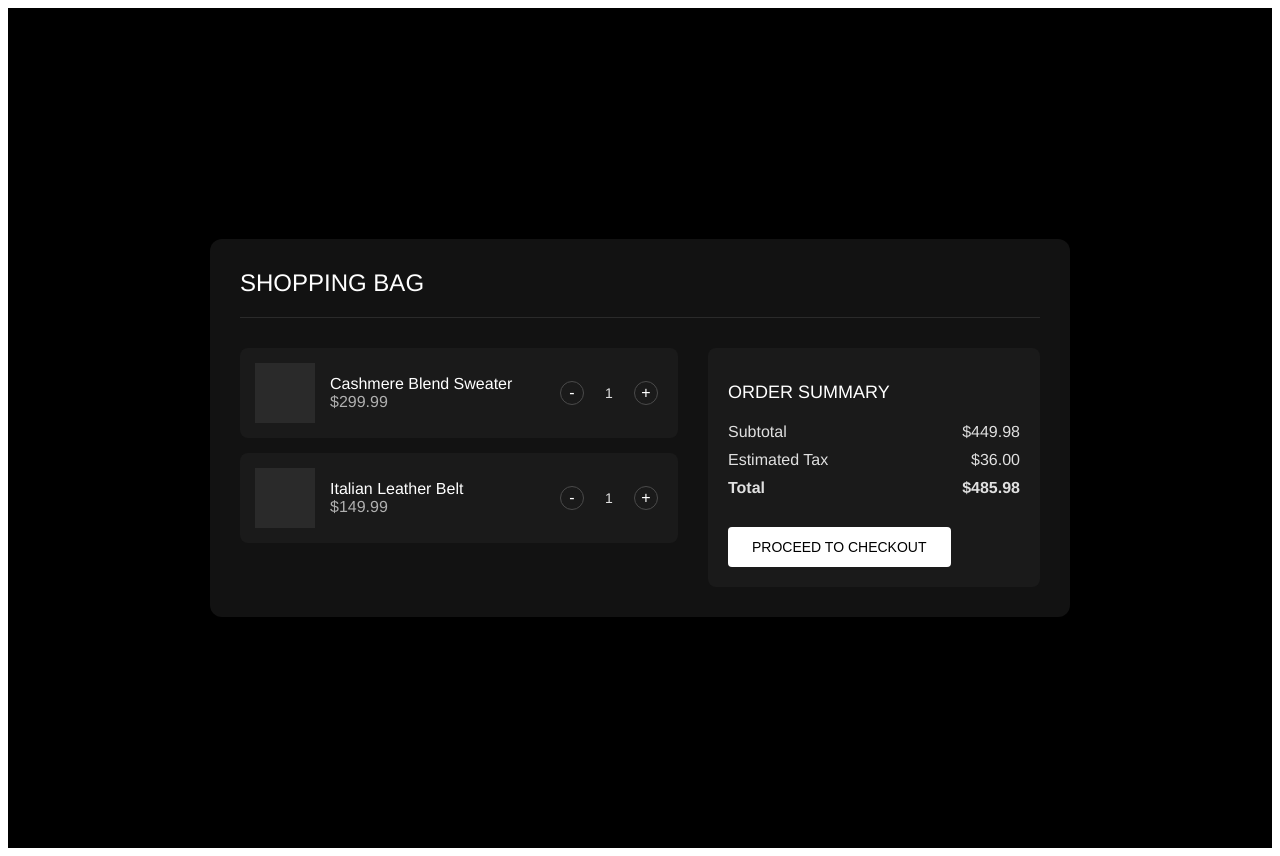
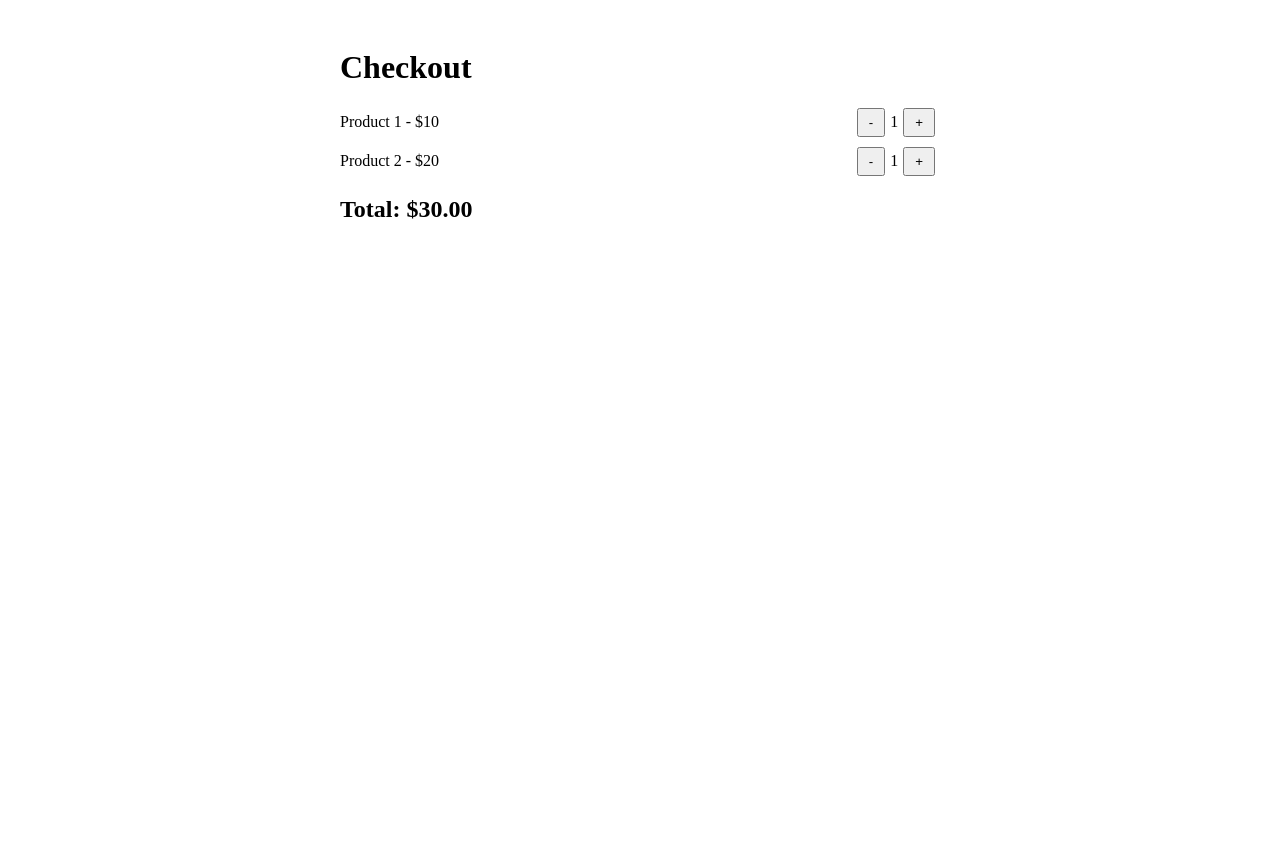
Before and after one commit to DanielDecembre/Frankmadeit, a Next.js app: page /Checkout in a window 1280 px wide. After the commit the page ends 800 px from the top, so only its background shows below. Built offline with nearby package versions, Linux system fonts and the light colour scheme.

Commit message:
erroe fix

```diff
--- a/app/Checkout/page.tsx
+++ b/app/Checkout/page.tsx
@@ -3,190 +3,72 @@
 
 import React, { useState } from 'react';
 
-const ShoppingCartVisual = () => {
-  const [isHovered, setIsHovered] = useState(false);
-  const [items, setItems] = useState([
-    { id: 1, name: 'Cashmere Blend Sweater', price: 299.99, quantity: 1 },
-    { id: 2, name: 'Italian Leather Belt', price: 149.99, quantity: 1 },
+// Define the Item interface
+interface Item {
+  id: number;
+  name: string;
+  price: number;
+  quantity: number;
+}
+
+// Define the component props if needed
+interface CheckoutProps {
+  // Add any props here if your component receives any
+}
+
+const Checkout: React.FC<CheckoutProps> = () => {
+  // Initialize state with Item type
+  const [items, setItems] = useState<Item[]>([
+    { id: 1, name: "Product 1", price: 10, quantity: 1 },
+    { id: 2, name: "Product 2", price: 20, quantity: 1 },
+    // Add more initial items as needed
   ]);
 
-  const updateQuantity = (id, change) => {
+  // Update the updateQuantity function with proper types
+  const updateQuantity = (id: number, change: number) => {
     setItems(items.map(item =>
       item.id === id ? { ...item, quantity: Math.max(0, item.quantity + change) } : item
     ).filter(item => item.quantity > 0));
   };
 
-  const subtotal = items.reduce((sum, item) => sum + item.price * item.quantity, 0);
-  const tax = subtotal * 0.08;
-  const total = subtotal + tax;
+  // Calculate total price
+  const totalPrice = items.reduce((sum, item) => sum + item.price * item.quantity, 0);
 
-  const styles = {
-    page: {
-      fontFamily: 'Helvetica, Arial, sans-serif',
-      backgroundColor: '#000000',
-      color: '#e0e0e0',
-      padding: '20px',
-      minHeight: '100vh',
-      display: 'flex',
-      justifyContent: 'center',
-      alignItems: 'center',
-    },
-    container: {
-      backgroundColor: '#121212',
-      borderRadius: '12px',
-      padding: '30px',
-      width: '800px',
-      boxShadow: '0 10px 30px rgba(0,0,0,0.5)',
-    },
-    header: {
-      borderBottom: '1px solid #2a2a2a',
-      paddingBottom: '20px',
-      marginBottom: '30px',
-    },
-    headerTitle: {
-      fontSize: '24px',
-      fontWeight: '300',
-      margin: '0',
-      color: '#ffffff',
-    },
-    content: {
-      display: 'flex',
-    },
-    cartItems: {
-      flex: '3',
-      marginRight: '30px',
-    },
-    cartItem: {
-      backgroundColor: '#1a1a1a',
-      borderRadius: '8px',
-      padding: '15px',
-      marginBottom: '15px',
-      display: 'flex',
-      alignItems: 'center',
-    },
-    itemImage: {
-      width: '60px',
-      height: '60px',
-      backgroundColor: '#2a2a2a',
-      marginRight: '15px',
-    },
-    itemDetails: {
-      flex: 1,
-    },
-    quantityControl: {
-      display: 'flex',
-      alignItems: 'center',
-    },
-    quantityButton: {
-      backgroundColor: 'transparent',
-      border: '1px solid #4a4a4a',
-      color: '#ffffff',
-      width: '24px',
-      height: '24px',
-      borderRadius: '50%',
-      display: 'flex',
-      alignItems: 'center',
-      justifyContent: 'center',
-      cursor: 'pointer',
-      fontSize: '16px',
-      margin: '0 5px',
-    },
-    quantity: {
-      margin: '0 10px',
-      fontSize: '14px',
-      minWidth: '20px',
-      textAlign: 'center',
-    },
-    orderSummary: {
-      flex: '2',
-      backgroundColor: '#1a1a1a',
-      borderRadius: '8px',
-      padding: '20px',
-    },
-    summaryTitle: {
-      fontSize: '18px',
-      fontWeight: '400',
-      marginBottom: '20px',
-      color: '#ffffff',
-    },
-    summaryItem: {
-      display: 'flex',
-      justifyContent: 'space-between',
-      marginBottom: '10px',
-    },
-    checkoutButton: {
-      backgroundColor: isHovered ? '#808080' : '#ffffff',
-      color: isHovered ? '#ffffff' : '#000000',
-      border: 'none',
-      padding: '12px 24px',
-      borderRadius: '4px',
-      cursor: 'pointer',
-      fontSize: '14px',
-      fontWeight: '500',
-      transition: 'all 0.3s ease',
-      display: 'inline-block',
-      marginTop: '20px',
-    },
-    emptyCart: {
-      textAlign: 'center',
-      padding: '20px',
-      color: '#b0b0b0',
-    },
+  // Define styles with proper type
+  const containerStyle: React.CSSProperties = {
+    padding: '20px',
+    maxWidth: '600px',
+    margin: '0 auto',
+  };
+
+  const itemStyle: React.CSSProperties = {
+    display: 'flex',
+    justifyContent: 'space-between',
+    alignItems: 'center',
+    marginBottom: '10px',
+  };
+
+  const buttonStyle: React.CSSProperties = {
+    padding: '5px 10px',
+    margin: '0 5px',
   };
 
   return (
-    <div style={styles.page}>
-      <div style={styles.container}>
-        <header style={styles.header}>
-          <h1 style={styles.headerTitle}>SHOPPING BAG</h1>
-        </header>
-        <div style={styles.content}>
-          <div style={styles.cartItems}>
-            {items.length > 0 ? (
-              items.map(item => (
-                <div key={item.id} style={styles.cartItem}>
-                  <div style={styles.itemImage}></div>
-                  <div style={styles.itemDetails}>
-                    <div style={{color: '#ffffff'}}>{item.name}</div>
-                    <div style={{color: '#b0b0b0'}}>${item.price.toFixed(2)}</div>
-                  </div>
-                  <div style={styles.quantityControl}>
-                    <button style={styles.quantityButton} onClick={() => updateQuantity(item.id, -1)}>-</button>
-                    <span style={styles.quantity}>{item.quantity}</span>
-                    <button style={styles.quantityButton} onClick={() => updateQuantity(item.id, 1)}>+</button>
-                  </div>
-                </div>
-              ))
-            ) : (
-              <div style={styles.emptyCart}>Your shopping bag is empty.</div>
-            )}
-          </div>
-          <div style={styles.orderSummary}>
-            <h2 style={styles.summaryTitle}>ORDER SUMMARY</h2>
-            <div style={styles.summaryItem}>
-              <span>Subtotal</span>
-              <span>${subtotal.toFixed(2)}</span>
-            </div>
-            <div style={styles.summaryItem}>
-              <span>Estimated Tax</span>
-              <span>${tax.toFixed(2)}</span>
-            </div>
-            <div style={{...styles.summaryItem, fontWeight: 'bold', marginTop: '10px'}}>
-              <span>Total</span>
-              <span>${total.toFixed(2)}</span>
-            </div>
-            <button
-              style={styles.checkoutButton}
-              onMouseEnter={() => setIsHovered(true)}
-              onMouseLeave={() => setIsHovered(false)}
-            >
-              PROCEED TO CHECKOUT
-            </button>
+    <div style={containerStyle}>
+      <h1>Checkout</h1>
+      {items.map(item => (
+        <div key={item.id} style={itemStyle}>
+          <span>{item.name} - ${item.price}</span>
+          <div>
+            <button style={buttonStyle} onClick={() => updateQuantity(item.id, -1)}>-</button>
+            <span>{item.quantity}</span>
+            <button style={buttonStyle} onClick={() => updateQuantity(item.id, 1)}>+</button>
           </div>
         </div>
-      </div>
+      ))}
+      <h2>Total: ${totalPrice.toFixed(2)}</h2>
     </div>
   );
 };
 
-export default ShoppingCartVisual;
+export default Checkout;
```
